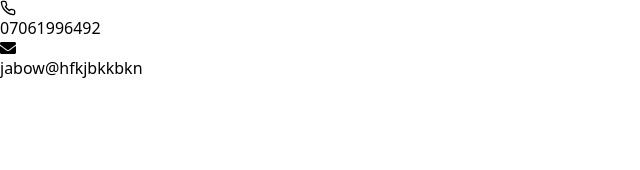
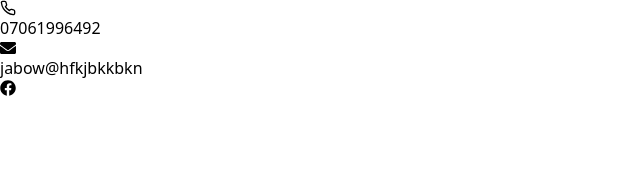
Before and after one commit to conty92/Comford, a React (Vite) app: page / in a window 1280 px wide. Shown: the top 170 px of the page, without its empty margins (0-640 px from the left). Built offline with nearby package versions, Linux system fonts and the light colour scheme; some icons are missing.

Commit message:
modified

```diff
--- a/src/Components/Header.jsx
+++ b/src/Components/Header.jsx
@@ -1,7 +1,9 @@
 // import  "../styles/Header.css"
 import { FaEnvelope } from "react-icons/fa";
+import { FiPhone } from "react-icons/fi";
+import { FaFacebook } from "react-icons/fa";
+import { FaLinkedin } from "react-icons/fa6";
 
-import { FiPhone } from "react-icons/fi";
 
 
 const Header = () => {
@@ -12,6 +14,8 @@ const Header = () => {
         <p className="flex items-center "> <FaEnvelope />jabow@hfkjbkkbkn</p>
         </div>
         <div>
+        <FaFacebook />
+        <FaLinkedin />
 
         </div>
        </div>
```
